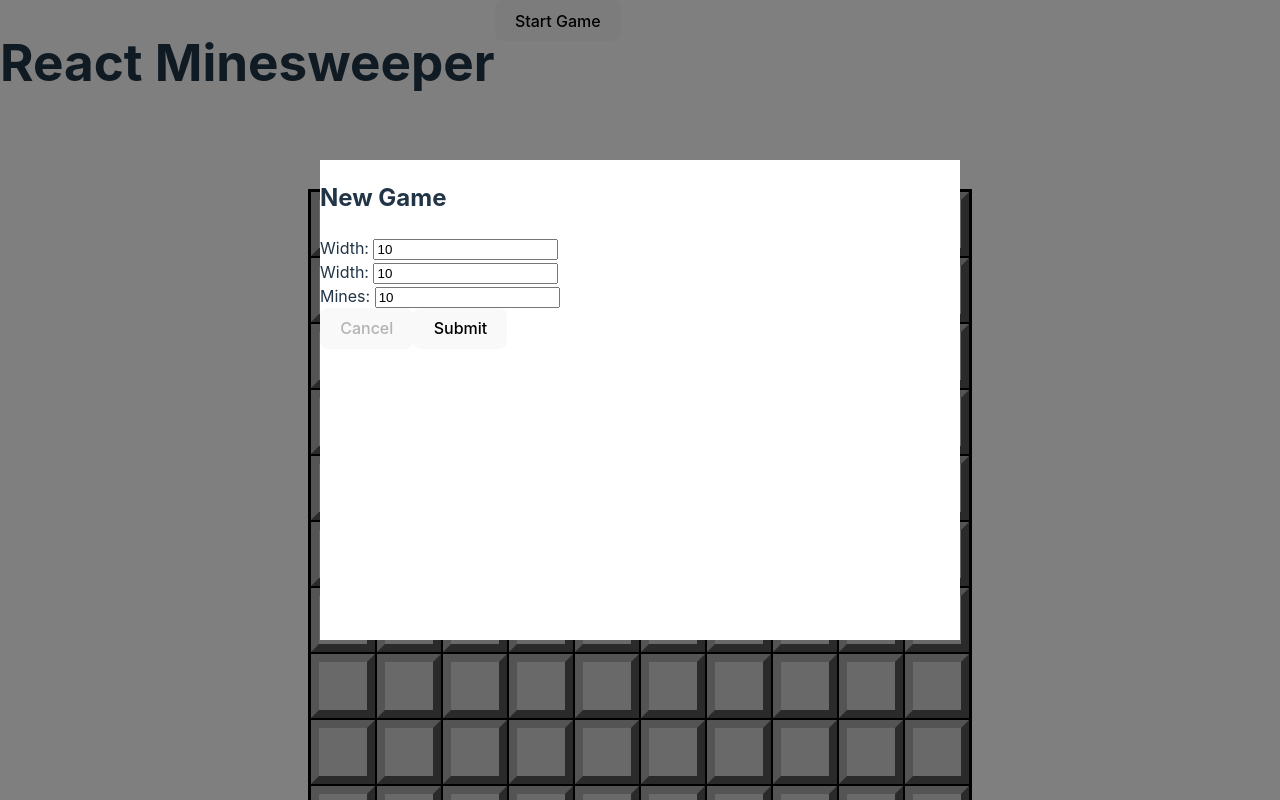
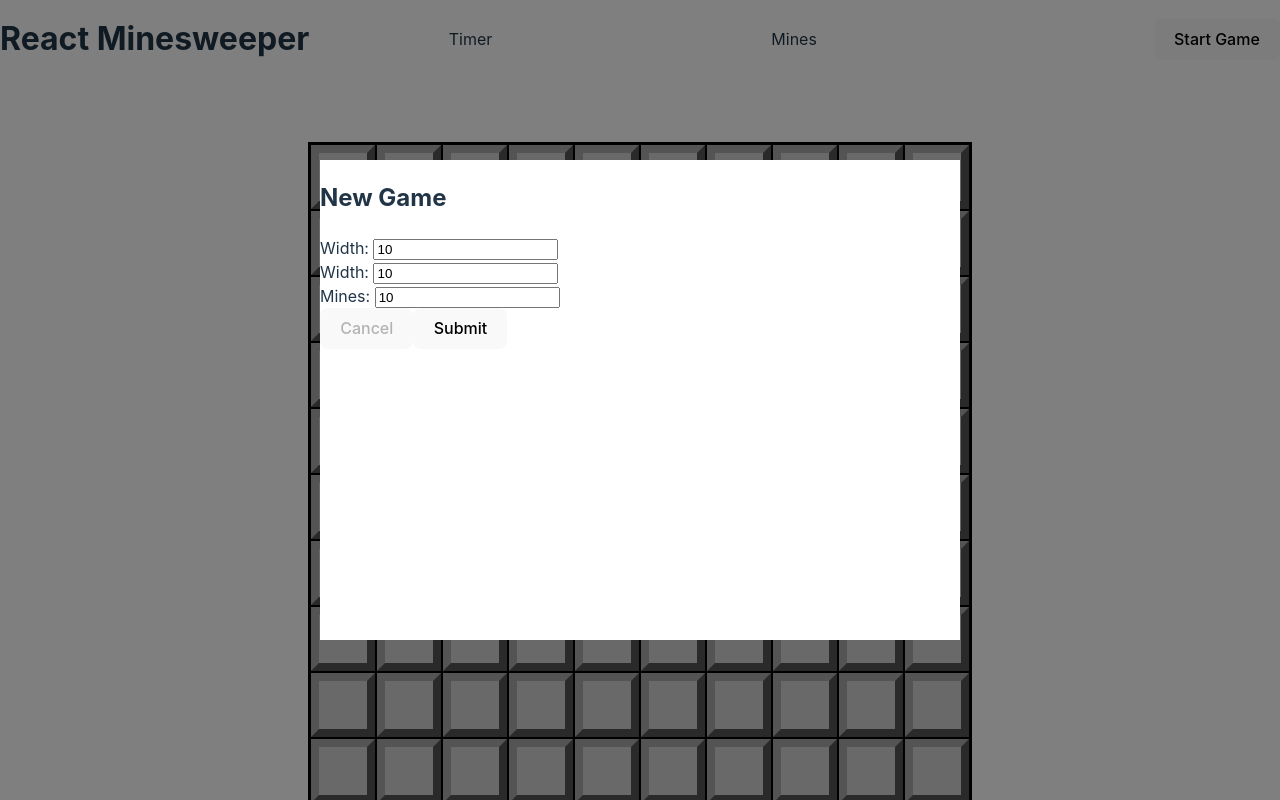
Before and after one commit to joe-lep/react-minesweeper, a React (Vite) app: page / in a window 1280 px wide. Built offline with nearby package versions, Linux system fonts and the light colour scheme.

Commit message:
Add stat display section

```diff
--- a/src/App.css
+++ b/src/App.css
@@ -1,10 +1,10 @@
 .app-container {
   display: grid;
   grid-template-rows: auto 1fr;
-  grid-template-columns: auto 1fr;
+  grid-template-columns: auto 2fr 1fr;
   grid-template-areas:
-    "header toolbar"
-    "grid grid";
+    "header stats toolbar"
+    "grid grid grid";
   position: fixed;
   top: 0;
   bottom: 0;
--- a/src/App.tsx
+++ b/src/App.tsx
@@ -2,6 +2,7 @@ import './App.css'
 import { GameManager } from './components/GameManager';
 import Grid from './components/Grid';
 import Header from './components/Header';
+import StatsSection from './components/StatsSection';
 import Toolbar from './components/Toolbar';
 
 function App() {
@@ -9,6 +10,7 @@ function App() {
     <GameManager>
       <div className="app-container">
         <Header />
+        <StatsSection />
         <Toolbar />
         <Grid />
       </div>
--- a/src/components/Header/Header.css
+++ b/src/components/Header/Header.css
@@ -1,3 +1,7 @@
 .header-container {
     grid-area: header;
 }
+
+.header-container h1 {
+    font-size: 32px;
+}
--- /dev/null
+++ b/src/components/StatsSection/StatsSection.css
@@ -0,0 +1,6 @@
+.stats-container {
+    grid-area: stats;
+    display: flex;
+    justify-content: space-around;
+    align-items: center;
+}
--- /dev/null
+++ b/src/components/StatsSection/StatsSection.tsx
@@ -0,0 +1,10 @@
+import './StatsSection.css';
+
+export default function StatsSection() {
+  return (
+    <div className="stats-container">
+      <div>Timer</div>
+      <div>Mines</div>
+    </div>
+  );
+}
--- /dev/null
+++ b/src/components/StatsSection/index.ts
@@ -0,0 +1,2 @@
+import StatsSection from './StatsSection';
+export default StatsSection;
--- a/src/components/Toolbar/Toolbar.css
+++ b/src/components/Toolbar/Toolbar.css
@@ -1,3 +1,6 @@
 .toolbar-container {
     grid-area: toolbar;
+    display: flex;
+    justify-content: space-between;
+    align-items: center;
 }
--- a/src/components/Toolbar/Toolbar.tsx
+++ b/src/components/Toolbar/Toolbar.tsx
@@ -4,6 +4,7 @@ import './Toolbar.css'
 export default function Toolbar() {
   return (
     <div className="toolbar-container">
+      <div />
       <div className="toolbar"><GameStartModal /></div>
     </div>
   );
```
